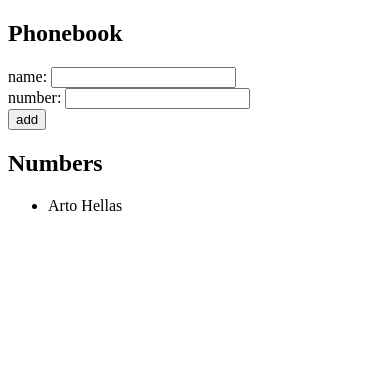
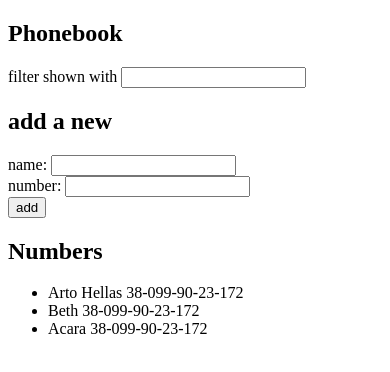
Before and after one commit to Glunomes/Fullstack-open, a React (Vite) app in the folder part2/phonebook/: page / in a window 390 px wide. Shown: the top 372 px of the page. Built offline with nearby package versions, Linux system fonts and the light colour scheme.

Commit message:
2.9: phonebook step 4

```diff
--- a/part2/phonebook/src/App.jsx
+++ b/part2/phonebook/src/App.jsx
@@ -4,13 +4,21 @@ const App = () => {
   const [persons, setPersons] = useState([
     { name: 'Arto Hellas',
       number: '38-099-90-23-172'
+    },
+    { name: 'Beth',
+      number: '38-099-90-23-172'
+    },
+    { name: 'Acara',
+      number: '38-099-90-23-172'
     }
   ])
   const [newName, setNewName] = useState('')
   const [newNumber, setNewNumber] = useState('')
+  const [filterName, setFilter] = useState('')
 
   const handleNameChange = (event) => setNewName(event.target.value)
   const handleNumberChange = (event) => setNewNumber(event.target.value)
+  const handleNameFilter = (event) => setFilter(event.target.value)
 
   const addPerson = (event) => {
     event.preventDefault()
@@ -29,9 +37,20 @@ const App = () => {
     setNewNumber('')
   }
 
+  const personToShow = persons.filter(person =>
+    person.name.toLowerCase().includes(filterName.toLowerCase())
+  )
+
   return (
     <div>
       <h2>Phonebook</h2>
+      <div>
+        filter shown with <input
+        value={filterName}
+        onChange={handleNameFilter}
+        />
+      </div>
+      <h2>add a new</h2>
       <form onSubmit={addPerson}>
         <div>
           name: <input
@@ -50,8 +69,8 @@ const App = () => {
       </form>
       <h2>Numbers</h2>
         <ul>
-          {persons.map(person => (
-            <li key={person.name}>{person.name} {person.phone}</li>
+          {personToShow.map(person => (
+            <li key={person.name}>{person.name} {person.number}</li>
           ))}
         </ul>
     </div>
```
